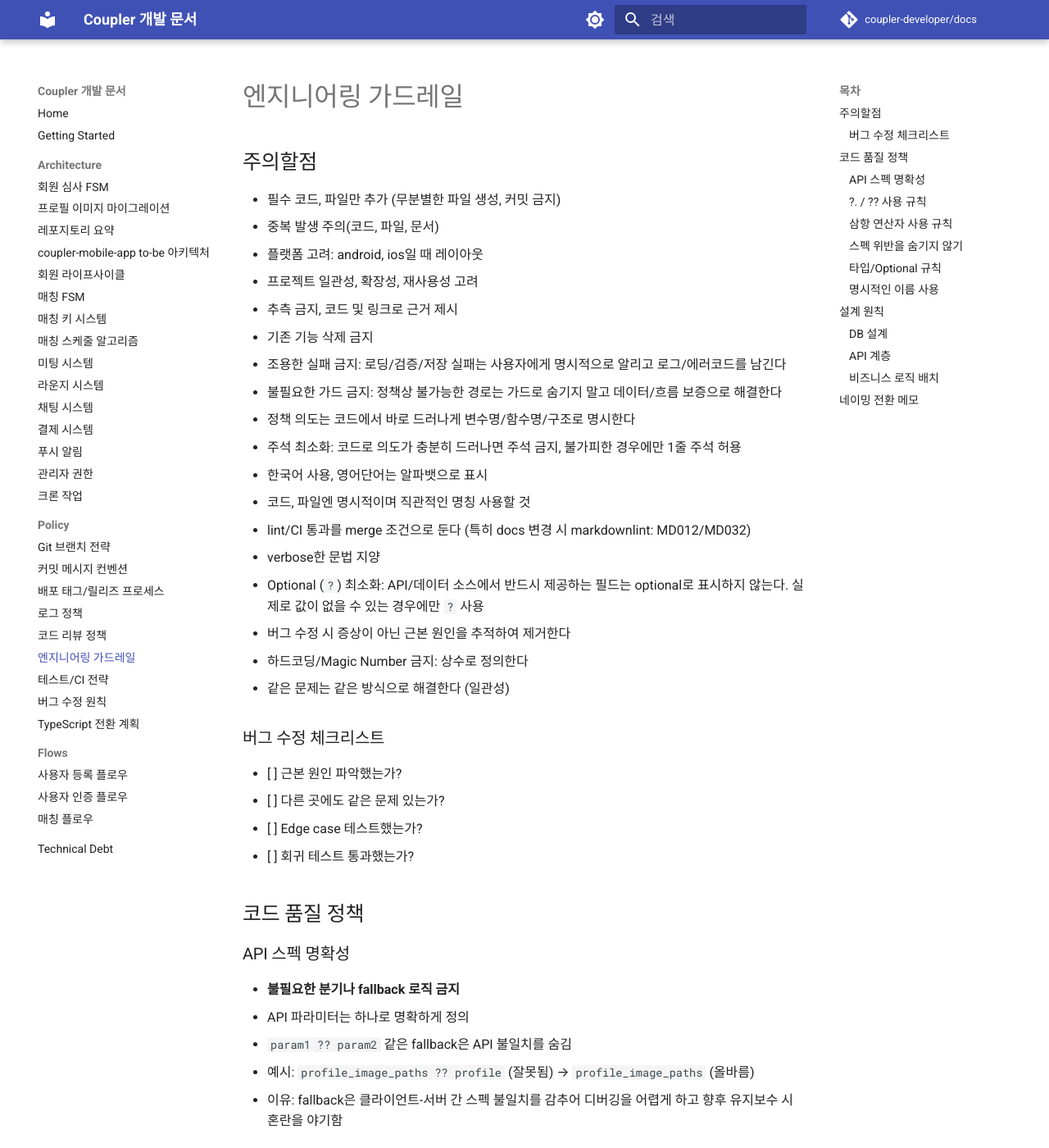
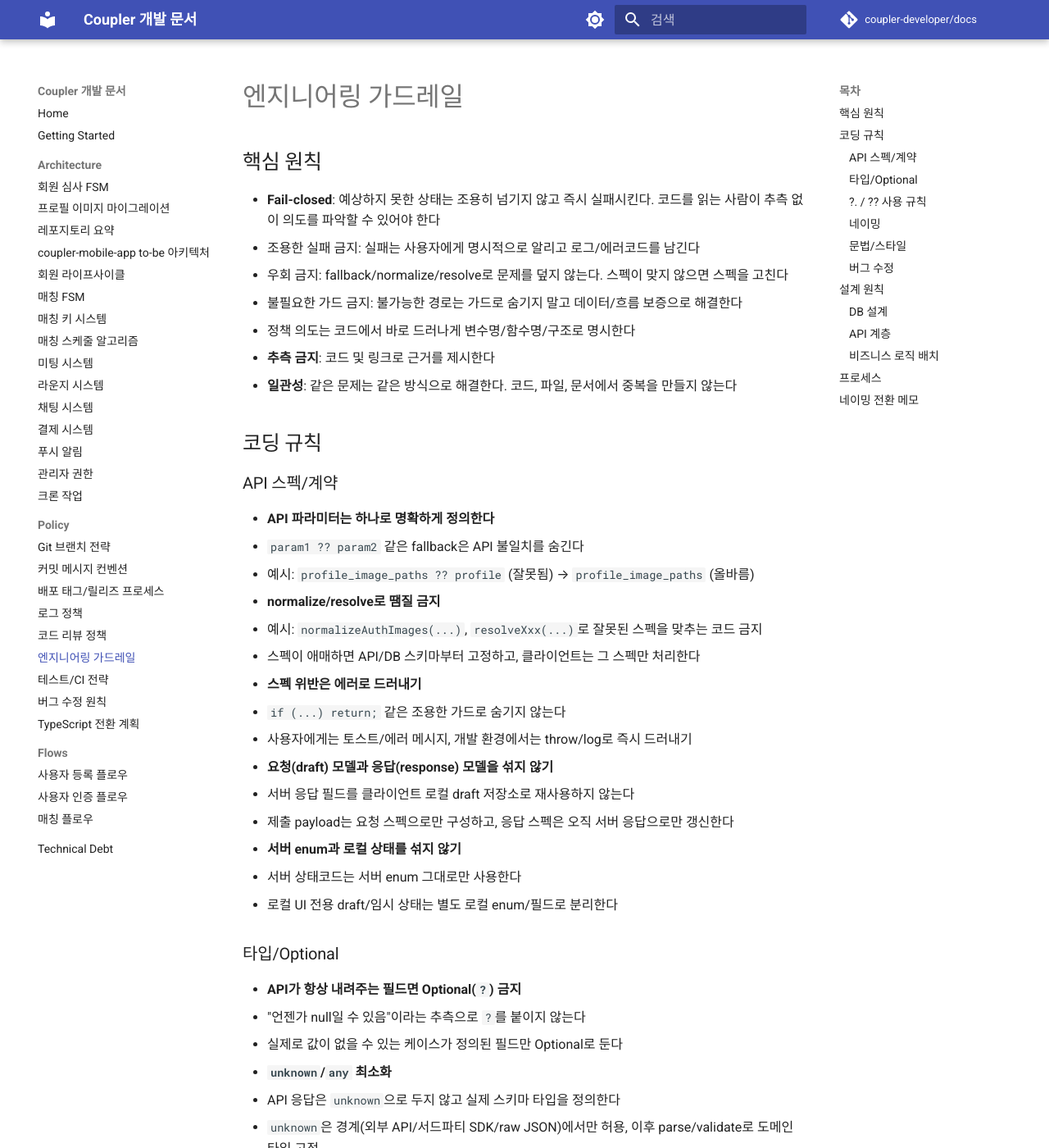
Before and after one commit to coupler-developer/docs, an MkDocs documentation site: the page built from content/policy/engineering-guardrails.md, in a window 1280 px wide and 1400 px high. Shown: the whole window at 82% size. Built offline with MkDocs 1.6.1 and Material for MkDocs 9.7.7, drawn with Linux system fonts in a browser that asks for light colours; comment, search, counter and statistics services are not loaded; some of the changed text lies outside the part shown.

Commit message:
docs: 엔지니어링 가드레일 섹션 재구성 및 Fail-closed 원칙 추가
## Changes
- 주의할점/코드 품질 정책 혼재 구조를 핵심 원칙/코딩 규칙/설계 원칙/프로세스로 재분류
- Fail-closed 원칙 신설 (조용한 실패 금지, 우회 금지, 불필요한 가드 금지 통합)
- 중복 3건 제거 (fallback 금지, Optional 최소화, 스펙 위반 숨기지 않기)

## Tests
- 이전 버전 규칙 32개 전부 1:1 매핑 확인, 누락 없음

Co-Authored-By: Claude Opus 4.6 <noreply@anthropic.com>

```diff
--- a/content/policy/engineering-guardrails.md
+++ b/content/policy/engineering-guardrails.md
@@ -1,123 +1,88 @@
 # 엔지니어링 가드레일
 
-## 주의할점
+## 핵심 원칙
 
-- 필수 코드, 파일만 추가 (무분별한 파일 생성, 커밋 금지)
-- 중복 발생 주의(코드, 파일, 문서)
-- 플랫폼 고려: android, ios일 때 레이아웃
-- 프로젝트 일관성, 확장성, 재사용성 고려
-- 추측 금지, 코드 및 링크로 근거 제시
-- 기존 기능 삭제 금지
-- 조용한 실패 금지: 로딩/검증/저장 실패는 사용자에게 명시적으로 알리고 로그/에러코드를 남긴다
-- 불필요한 가드 금지: 정책상 불가능한 경로는 가드로 숨기지 말고 데이터/흐름 보증으로 해결한다
-- 정책 의도는 코드에서 바로 드러나게 변수명/함수명/구조로 명시한다
-- 주석 최소화: 코드로 의도가 충분히 드러나면 주석 금지, 불가피한 경우에만 1줄 주석 허용
-- 한국어 사용, 영어단어는 알파뱃으로 표시
-- 코드, 파일엔 명시적이며 직관적인 명칭 사용할 것
-- lint/CI 통과를 merge 조건으로 둔다 (특히 docs 변경 시 markdownlint: MD012/MD032)
+- **Fail-closed**: 예상하지 못한 상태는 조용히 넘기지 않고 즉시 실패시킨다. 코드를 읽는 사람이 추측 없이 의도를 파악할 수 있어야 한다
+  - 조용한 실패 금지: 실패는 사용자에게 명시적으로 알리고 로그/에러코드를 남긴다
+  - 우회 금지: fallback/normalize/resolve로 문제를 덮지 않는다. 스펙이 맞지 않으면 스펙을 고친다
+  - 불필요한 가드 금지: 불가능한 경로는 가드로 숨기지 말고 데이터/흐름 보증으로 해결한다
+  - 정책 의도는 코드에서 바로 드러나게 변수명/함수명/구조로 명시한다
+- **추측 금지**: 코드 및 링크로 근거를 제시한다
+- **일관성**: 같은 문제는 같은 방식으로 해결한다. 코드, 파일, 문서에서 중복을 만들지 않는다
+
+## 코딩 규칙
+
+### API 스펙/계약
+
+- **API 파라미터는 하나로 명확하게 정의한다**
+  - `param1 ?? param2` 같은 fallback은 API 불일치를 숨긴다
+  - 예시: `profile_image_paths ?? profile` (잘못됨) → `profile_image_paths` (올바름)
+- **normalize/resolve로 땜질 금지**
+  - 예시: `normalizeAuthImages(...)`, `resolveXxx(...)`로 잘못된 스펙을 맞추는 코드 금지
+  - 스펙이 애매하면 API/DB 스키마부터 고정하고, 클라이언트는 그 스펙만 처리한다
+- **스펙 위반은 에러로 드러내기**
+  - `if (...) return;` 같은 조용한 가드로 숨기지 않는다
+  - 사용자에게는 토스트/에러 메시지, 개발 환경에서는 throw/log로 즉시 드러내기
+- **요청(draft) 모델과 응답(response) 모델을 섞지 않기**
+  - 서버 응답 필드를 클라이언트 로컬 draft 저장소로 재사용하지 않는다
+  - 제출 payload는 요청 스펙으로만 구성하고, 응답 스펙은 오직 서버 응답으로만 갱신한다
+- **서버 enum과 로컬 상태를 섞지 않기**
+  - 서버 상태코드는 서버 enum 그대로만 사용한다
+  - 로컬 UI 전용 draft/임시 상태는 별도 로컬 enum/필드로 분리한다
+
+### 타입/Optional
+
+- **API가 항상 내려주는 필드면 Optional(`?`) 금지**
+  - "언젠가 null일 수 있음"이라는 추측으로 `?`를 붙이지 않는다
+  - 실제로 값이 없을 수 있는 케이스가 정의된 필드만 Optional로 둔다
+- **`unknown`/`any` 최소화**
+  - API 응답은 `unknown`으로 두지 않고 실제 스키마 타입을 정의한다
+  - `unknown`은 경계(외부 API/서드파티 SDK/raw JSON)에서만 허용, 이후 parse/validate로 도메인 타입 고정
+  - "타입이 애매하니 일단 unknown"은 금지. 필요한 필드만이라도 타입으로 명시한다
+- **`undefined` 금지, `null`로 고정**
+  - JSON 응답에서 "없음"은 `null`로 고정한다 (`field: T | null`)
+  - `undefined vs null vs missing key` 분기는 fallback/추측 로직을 만든다
+- **단일 스펙 강제**
+  - 중복 키(`images` vs `image`, `image_url` vs `url`) 동시 허용 금지
+  - 배열이면 복수형, 단일 값이면 단수형, 스펙은 한 가지로 고정
+
+### `?.` / `??` 사용 규칙
+
+- **스펙이 확정된 경로에서는 `?.` / `??`를 기본값으로 쓰지 않는다**
+  - 타입/스펙이 맞으면 "항상 존재"가 원칙. `?.` / `??`는 런타임 문제를 조용히 숨길 수 있다
+  - 스펙이 깨질 수 있으면 데이터/스펙을 고정하거나, 에러/로그/사용자 메시지로 드러내기
+- **허용**: 진짜 optional 필드, UI 편의(표시용)로 "없으면 빈 값"이 명확한 경우
+- **금지**: 키 중복/스펙 불일치를 fallback으로 감추기, 타입 오류를 없애기 위한 무분별한 추가
+- **lint 미적용 이유**: 일부 레포의 lint가 `--max-warnings 0`이라 `warn` 점진 도입이 어려움
+
+### 네이밍
+
+- **모호한 이름 금지, 의미가 명확한 이름 사용**
+  - `profile` (모호) → `profile_image_paths` (명시적)
+  - `data` (모호) → `memberData` 또는 `authData` (명시적)
+- **단수/복수 구분 엄격히 준수**
+  - 배열이면 반드시 복수형, 단일 값이면 반드시 단수형
+- **타입과 일치하는 명명**
+  - 문자열 배열: `imageUrls` (O), `imageUrl` (X)
+  - '#' 구분자 문자열: `profileImagesString` (O), `profile` (X)
+
+### 문법/스타일
+
+- 삼항 연산자는 한 표현식에서 1회까지만 허용. 중첩(`a ? b : c ? d : e`) 금지, 분기 2개 초과 시 `if/else`
+- 주석 최소화: 코드로 의도가 충분히 드러나면 주석 금지, 불가피한 경우에만 1줄
 - verbose한 문법 지양
-- Optional (`?`) 최소화: API/데이터 소스에서 반드시 제공하는 필드는 optional로 표시하지 않는다. 실제로 값이 없을 수 있는 경우에만 `?` 사용
-- 버그 수정 시 증상이 아닌 근본 원인을 추적하여 제거한다
 - 하드코딩/Magic Number 금지: 상수로 정의한다
-- 같은 문제는 같은 방식으로 해결한다 (일관성)
 
-### 버그 수정 체크리스트
+### 버그 수정
+
+- 증상이 아닌 근본 원인을 추적하여 제거한다
+
+**체크리스트**:
 
 - [ ] 근본 원인 파악했는가?
 - [ ] 다른 곳에도 같은 문제 있는가?
 - [ ] Edge case 테스트했는가?
 - [ ] 회귀 테스트 통과했는가?
-
-## 코드 품질 정책
-
-### API 스펙 명확성
-
-- **불필요한 분기나 fallback 로직 금지**
-  - API 파라미터는 하나로 명확하게 정의
-  - `param1 ?? param2` 같은 fallback은 API 불일치를 숨김
-  - 예시: `profile_image_paths ?? profile` (잘못됨) → `profile_image_paths` (올바름)
-  - 이유: fallback은 클라이언트-서버 간 스펙 불일치를 감추어 디버깅을 어렵게 하고 향후 유지보수 시 혼란을 야기함
-
-### `?.` / `??` 사용 규칙
-
-- **스펙이 확정된 경로에서는 `?.` / `??`를 기본값으로 쓰지 않는다**
-  - 타입/스펙이 맞으면 "항상 존재"가 원칙이다. `?.` / `??`는 런타임 문제를 조용히 숨길 수 있다.
-  - 스펙이 깨질 수 있으면 데이터/스펙을 고정하거나, 불가능한 상태를 에러/로그/사용자 메시지로 드러내는 방식으로 해결한다
-
-- **허용되는 경우**
-  - 진짜로 optional인 필드(명세상 null/undefined가 가능)일 때
-  - UI 편의(표시용)로 "없으면 빈 값"이 명확한 경우
-
-- **금지되는 경우**
-  - 키 중복/스펙 불일치를 fallback으로 감추는 코드(`a ?? b`, `obj?.a?.b ?? default` 형태로 "그럴듯하게" 맞추기)
-  - 타입 오류를 없애기 위한 무분별한 `?.` / `??` 추가(마이그레이션 중 특히 금지)
-
-- **lint로 바로 강제하지 않는 이유(현재 기준)**
-  - 일부 레포의 lint는 `--max-warnings 0`로 실행된다. 그래서 `warn`으로 점진 도입이 어렵다.
-
-### 삼항 연산자 사용 규칙
-
-- **한 표현식에서 삼항 연산자는 1회까지만 허용한다**
-  - 중첩 삼항(`a ? b : c ? d : e`) 금지
-  - 분기가 2개를 넘어가면 `if / else` 또는 별도 함수로 분리
-  - JSX/inline 표현에서도 동일하게 적용
-  - 이유: 중첩 삼항은 가독성을 빠르게 떨어뜨리고, 조건 우선순위 오해를 만든다
-
-### 스펙 위반을 숨기지 않기
-
-- **normalize/resolve로 땜질 금지**
-  - 예시: `normalizeAuthImages(...)`, `resolveXxx(...)`로 잘못된 스펙을 "그럴듯하게" 맞추는 코드 금지
-  - 원칙: 스펙이 애매하면 API/DB 스키마부터 고정하고, 클라이언트는 그 스펙만 처리한다
-
-- **스펙 위반은 에러로 드러내기**
-  - 불가능한 상태는 `if (...) return;` 같은 조용한 가드로 숨기지 않는다
-  - 사용자에게는 토스트/에러 메시지로 알리고, 개발 환경에서는 throw/log로 즉시 드러내기
-
-### 타입/Optional 규칙
-
-- **API가 항상 내려주는 필드면 Optional(`?`) 금지**
-  - "언젠가 null일 수 있음"이라는 추측으로 `?`를 붙이지 않는다
-  - 실제로 값이 없을 수 있는 케이스가 정의된 필드만 Optional로 둔다
-
-- **`unknown`/`any` 최소화 (특히 API 응답 계약)**
-  - 원칙: 앱이 소비하는 API 응답은 `unknown`으로 두지 않고, 실제 스키마 타입을 정의한다
-  - `unknown`은 경계에서만 허용한다
-    - 예: 외부 API/서드파티 SDK/raw JSON을 처음 받는 지점
-    - 이후에는 `parse/validate`를 거쳐 도메인 타입으로 고정한다
-  - “타입이 애매하니 일단 unknown”은 금지한다. 필요한 필드만이라도 타입으로 명시한다
-
-- **`undefined` 금지, `null`로 고정**
-  - JSON 응답에서 “없음”은 `undefined`(키 누락)로 표현하지 않고 `null`로 고정한다
-  - 이유: `undefined vs null vs missing key` 분기는 곧 fallback/추측 로직을 만든다
-  - 따라서 “항상 존재하지만 비어있을 수 있음”은 `field: T | null`로 고정한다 (Optional 아님)
-
-- **단일 스펙 강제**
-  - `images` vs `image`, `image_url` vs `url`처럼 중복 키를 동시에 허용하지 않는다
-  - 배열이면 복수형, 단일 값이면 단수형을 강제하고, 스펙은 한 가지로 고정한다
-
-- **요청(draft) 모델과 응답(response) 모델을 섞지 않기**
-  - 서버 응답 필드를 클라이언트 로컬 draft 저장소로 재사용하지 않는다
-  - 예: `profile_set_current`(응답 계약)를 로컬에서 임의 shape로 overwrite해서 제출 payload에 쓰는 방식 금지
-  - 제출 payload는 요청 스펙(`profile_image_paths` 등)으로만 구성하고, 응답 스펙은 오직 서버 응답으로만 갱신한다
-
-- **서버 enum과 로컬 상태를 섞지 않기**
-  - 서버에서 내려오는 상태코드(enum)는 서버 enum 그대로만 사용한다
-  - 로컬 UI에서만 필요한 draft/임시 상태는 별도 로컬 enum/필드로 분리한다 (서버 enum 값 재사용 금지)
-
-### 명시적인 이름 사용
-
-- **모호한 이름 금지, 의미가 명확한 이름 사용**
-  - `profile` (모호함) → `profile_image_paths` (명시적)
-  - `data` (모호함) → `memberData` 또는 `authData` (명시적)
-
-- **단수/복수 구분 엄격히 준수**
-  - `image` (단일 이미지) vs `images` (복수 이미지)
-  - `url` (단일 URL) vs `urls` (복수 URL)
-  - 배열이면 반드시 복수형, 단일 값이면 반드시 단수형
-
-- **타입과 일치하는 명명**
-  - 문자열 배열: `imageUrls` (O), `imageUrl` (X)
-  - '#' 구분자 문자열: `profileImagesString` 또는 `profileImagesConcatenated` (O), `profile` (X)
 
 ## 설계 원칙
 
@@ -139,6 +104,16 @@
   - 클라이언트: UI 렌더링, 사용자 입력, 표시용 가공만
 - **같은 로직이 클라이언트와 서버에 동시에 존재하면 안 된다**: 서버가 판단하고, 클라이언트는 서버 응답에 따라 표시한다
 
+## 프로세스
+
+- 필수 코드, 파일만 추가 (무분별한 파일 생성, 커밋 금지)
+- 기존 기능 삭제 금지
+- 플랫폼 고려: android, ios일 때 레이아웃
+- 프로젝트 일관성, 확장성, 재사용성 고려
+- 한국어 사용, 영어단어는 알파뱃으로 표시
+- 코드, 파일엔 명시적이며 직관적인 명칭 사용할 것
+- lint/CI 통과를 merge 조건으로 둔다 (특히 docs 변경 시 markdownlint: MD012/MD032)
+
 ## 네이밍 전환 메모
 
 - ritzy -> coupler로 전체적인 개명 필요
```
